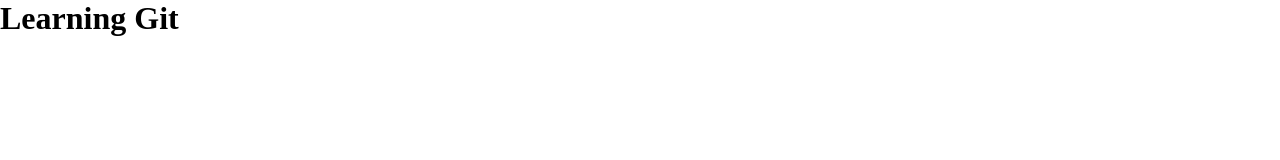
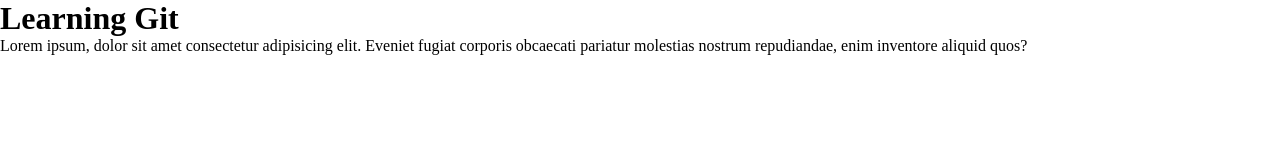
Before and after one commit to itzvikashgupta/learning-git, a plain HTML site: page index.html in a window 1280 px wide. Drawn offline with Linux system fonts and the light colour scheme.

Commit message:
add paragraph

```diff
--- a/index.html
+++ b/index.html
@@ -9,5 +9,6 @@
     </head>
     <body>
         <h1>Learning Git</h1>
+        <p>Lorem ipsum, dolor sit amet consectetur adipisicing elit. Eveniet fugiat corporis obcaecati pariatur molestias nostrum repudiandae, enim inventore aliquid quos?</p>
     </body>
 </html>
```
